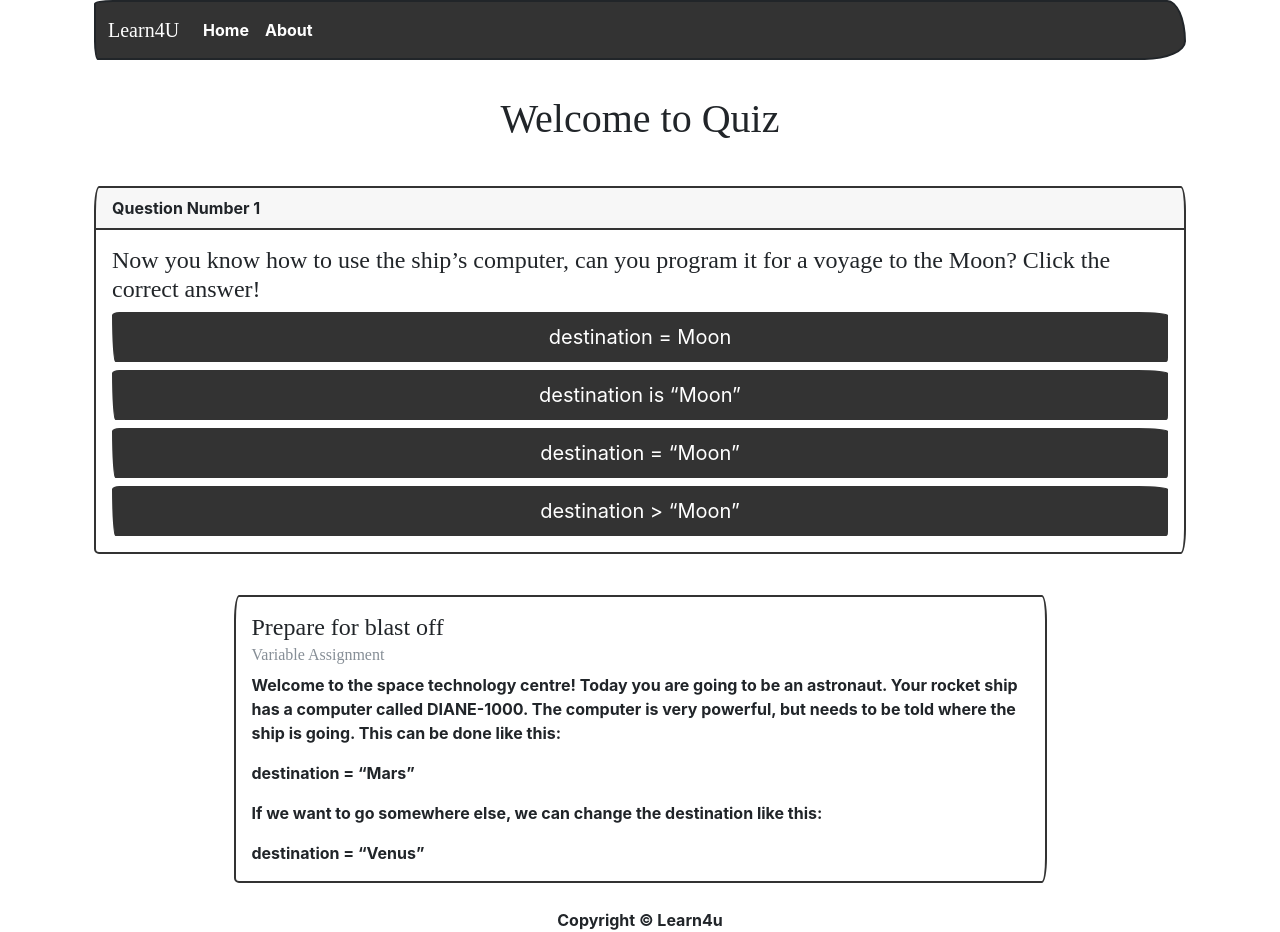
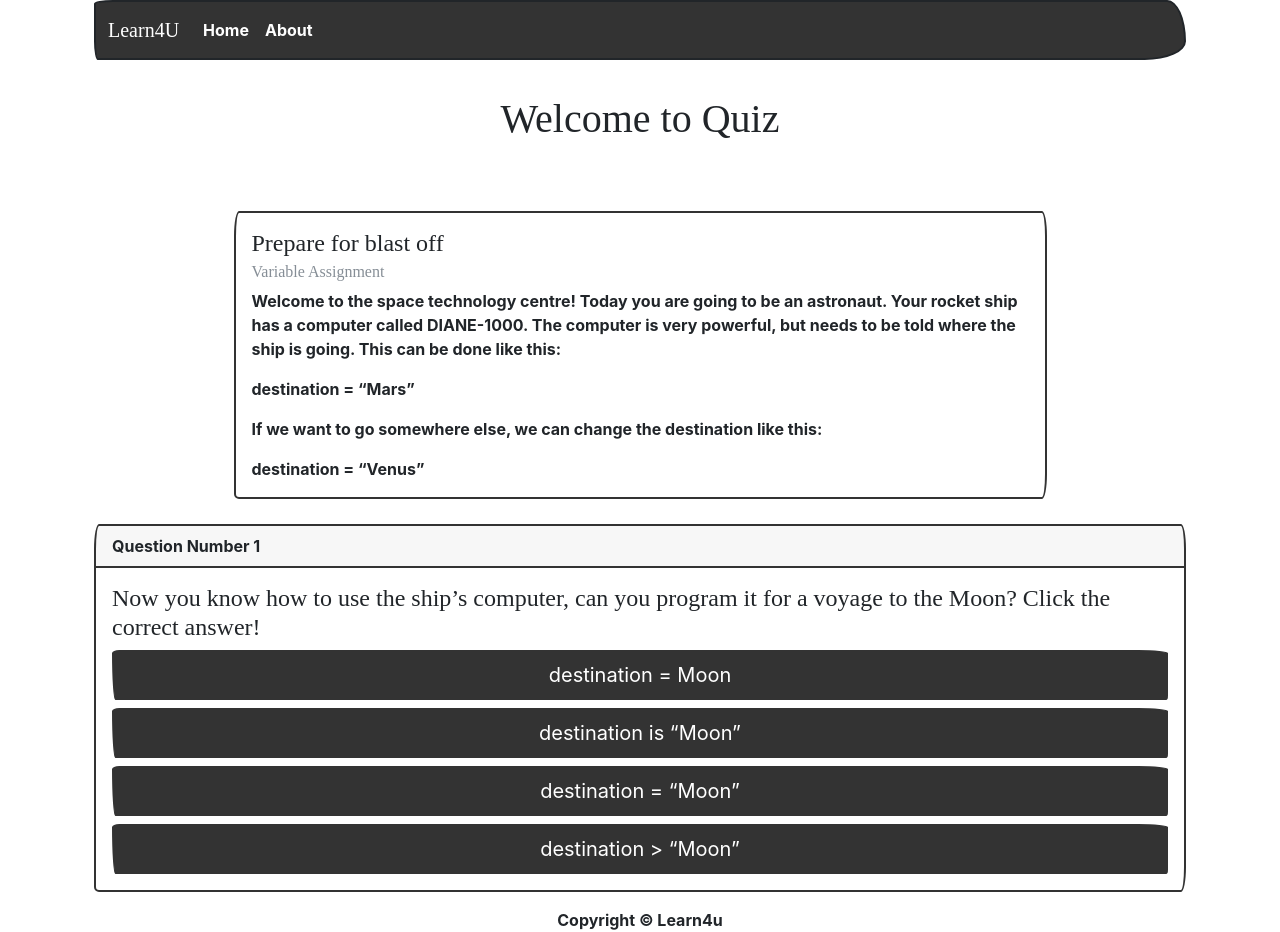
Before and after one commit to moby-codes/makers-final-project, a React (Create React App) app in the folder client/: page /quiz1 in a window 1280 px wide. Built offline with nearby package versions, Linux system fonts and the light colour scheme; a web font is replaced by a local one.

Commit message:
story and quiz format changed

```diff
--- a/client/src/components/SpaceQuiz.jsx
+++ b/client/src/components/SpaceQuiz.jsx
@@ -10,12 +10,13 @@ export const SpaceQuiz = () => {
   return (
     <>
 
+      <Story currentQuestion={currentQuestion} />
+
       <Question
         currentQuestion={currentQuestion}
         setCurrentQuestion={setCurrentQuestion}/>
 
 
-      <Story currentQuestion={currentQuestion} />
 
 
     </>
```
Also changed, not shown: 1 other file (tests, documents, lock files or other folders).
